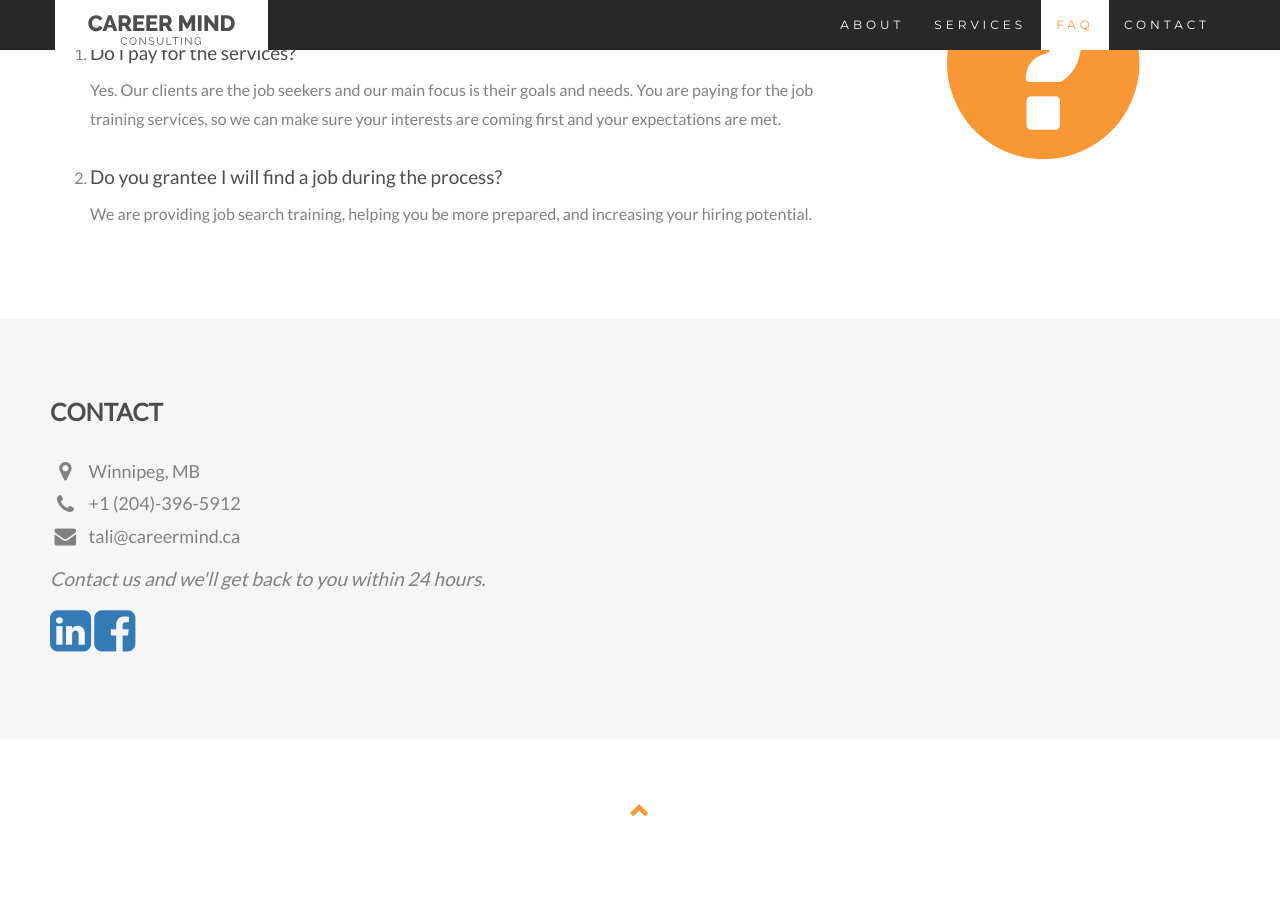
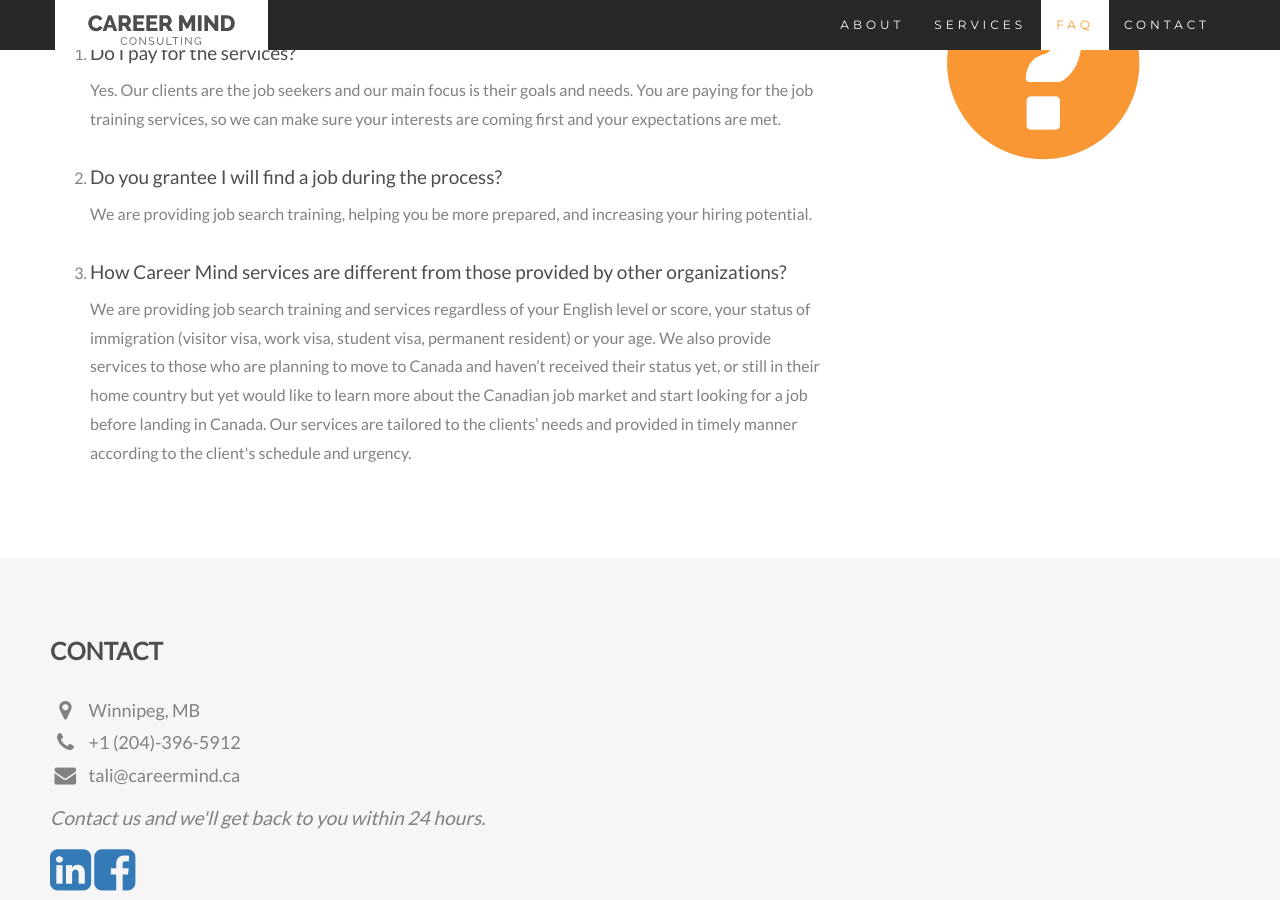
Before and after one commit to aaronkor/cm-site, a Jekyll site: the page built from index.html, in a window 1280 px wide and 900 px high, scrolled down 3320 px. Built offline with Jekyll 4.4.1, drawn with Linux system fonts in a browser that asks for light colours.

Commit message:
add faq item

```diff
--- a/index.html
+++ b/index.html
@@ -175,6 +175,12 @@ redirect_from: /qr
           <p>We are providing job search training, helping you be more
           prepared, and increasing your hiring potential.</p>
         </li>
+        <li>
+          <h4>How Career Mind services are different from those provided by other organizations?</h4>
+          <p>We are providing job search training and services regardless of your English level or score, your status of immigration (visitor visa, work visa, student visa, permanent resident) or your age.
+We also provide services to those who are planning to move to Canada and haven’t received their status yet, or still in their home country but yet would like to learn more about the Canadian job market and start looking for a job before landing in Canada.
+Our services are tailored to the clients’ needs and provided in timely manner according to the client's schedule and urgency.</p>
+        </li>
       </ol>
     </div>
     <div class="col-sm-4 image-col">
```
